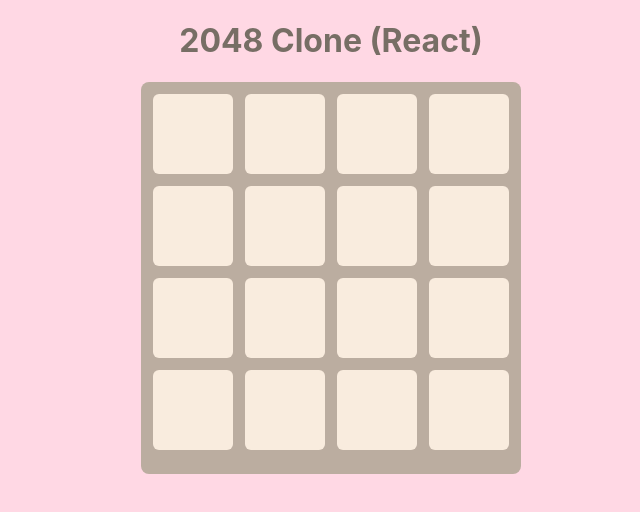
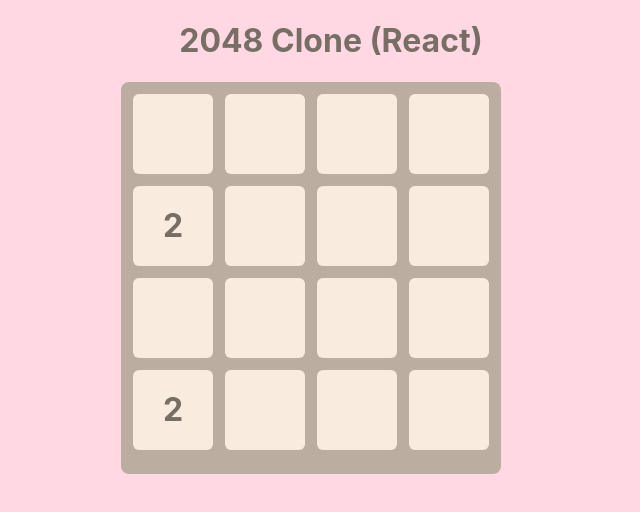
Before and after one commit to a42b/2048-clone, a React (Vite) app in the folder 2048-react/: page / in a window 1280 px wide. Shown: the top 512 px of the page, without its empty margins (309-949 px from the left). Built offline with nearby package versions, Linux system fonts and the light colour scheme; the HTML template or start-up script is replaced by a standard one.

Commit message:
add tiles with numbers

```diff
--- a/2048-react/src/App.jsx
+++ b/2048-react/src/App.jsx
@@ -1,12 +1,57 @@
-import React from 'react';
-import Game from './components/Game';
-import './styles.css';
+import { useState, useEffect } from "react";
+import "./styles.css";
 
-export default function App() {
+function App() {
+  const [board, setBoard] = useState(createEmptyBoard());
+
+  useEffect(() => {
+    addRandomTile();
+    addRandomTile();
+  }, []);
+
+  function createEmptyBoard() {
+    return Array(4)
+      .fill(null)
+      .map(() => Array(4).fill(0));
+  }
+
+  function addRandomTile() {
+    setBoard(prev => {
+      const newBoard = prev.map(row => [...row]);
+      const emptyCells = [];
+
+      for (let r = 0; r < 4; r++) {
+        for (let c = 0; c < 4; c++) {
+          if (newBoard[r][c] === 0) emptyCells.push([r, c]);
+        }
+      }
+
+      if (emptyCells.length === 0) return prev;
+
+      const [r, c] = emptyCells[Math.floor(Math.random() * emptyCells.length)];
+      newBoard[r][c] = Math.random() < 0.9 ? 2 : 4;
+
+      return newBoard;
+    });
+  }
+
   return (
     <div className="app">
       <h1 className="title">2048 Clone (React)</h1>
-      <Game />
+
+      <div className="board">
+        {board.map((row, rowIndex) => (
+          <div className="board-row" key={rowIndex}>
+            {row.map((value, colIndex) => (
+              <div className="tile" key={colIndex}>
+                {value !== 0 ? value : ""}
+              </div>
+            ))}
+          </div>
+        ))}
+      </div>
     </div>
   );
 }
+
+export default App;
--- a/2048-react/src/styles.css
+++ b/2048-react/src/styles.css
@@ -1,11 +1,55 @@
-body { font-family: Inter, Arial, sans-serif; background:#ffd8e4; margin:20px; color:#776e65; }
-.app { width:420px; margin:0 auto; }
-.title { text-align:center; }
-.board { background:#bbada0; padding:12px; border-radius:8px; width: fit-content; height: fit-content;  }
-.board-row { display:flex; gap:12px; margin-bottom:12px; }
-.tile.placeholder { width:80px; height:80px; background:#f9ecde; border-radius:6px; }
+body {
+  font-family: Inter, Arial, sans-serif;
+  background: #ffd8e4;
+  margin: 20px;
+  color: #776e65;
+}
+
+.app {
+  width: 420px;
+  margin: 0 auto;
+}
+
+.title {
+  text-align: center;
+}
+
 .game-root {
   display: flex;
   flex-direction: column;
   align-items: center;
 }
+
+.board {
+  background: #bbada0;
+  padding: 12px;
+  border-radius: 8px;
+  width: fit-content;
+  height: fit-content;
+}
+
+.board-row {
+  display: flex;
+  gap: 12px;
+  margin-bottom: 12px;
+}
+
+.tile {
+  width: 80px;
+  height: 80px;
+  background: #f9ecde;
+  border-radius: 6px;
+  display: flex;
+  justify-content: center;
+  align-items: center;
+
+  font-size: 32px;
+  font-weight: bold;
+}
+
+.tile.placeholder {
+  width: 80px;
+  height: 80px;
+  background: #f9ecde;
+  border-radius: 6px;
+}
```
